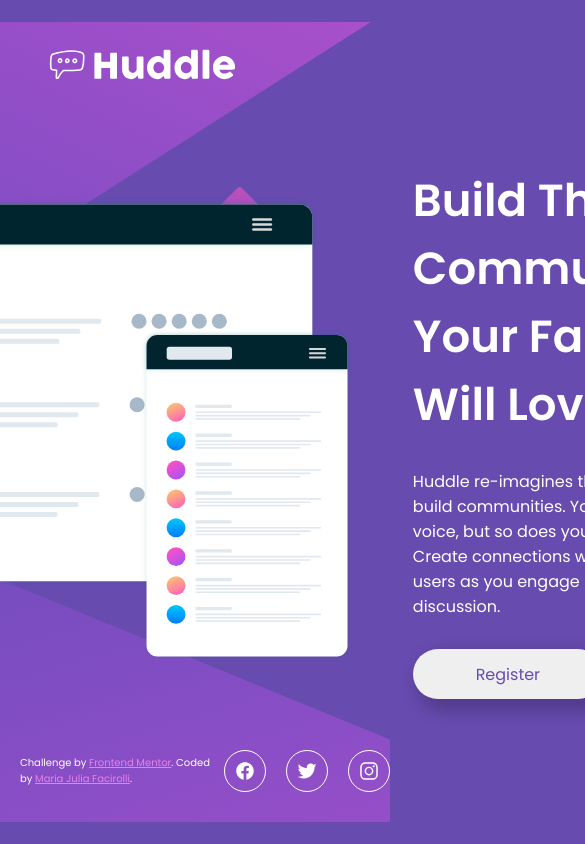
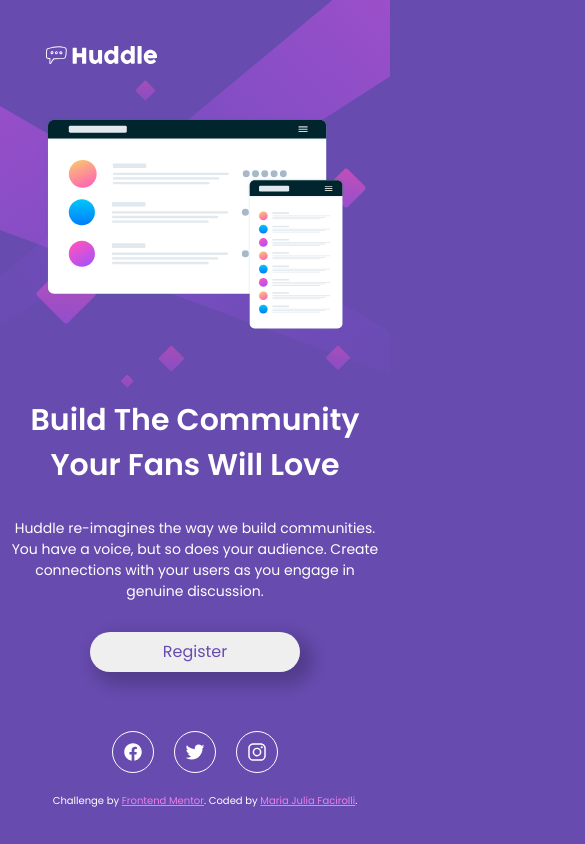
Before and after one commit to MajuFacirolli/huddle, a plain HTML site: page index.html in a window 390 px wide. Shown: the top 844 px of the page, 585 px wide, since content can reach past the window. Drawn offline with nearby package versions, Linux system fonts and the light colour scheme.

Commit message:
responsive design and Update README.md

```diff
--- a/src/style.css
+++ b/src/style.css
@@ -24,7 +24,7 @@ body::before {
 }
 
 header {
-    max-width: 300px;
+    max-height: 300px;
     padding: 40px;
 }
 
@@ -114,3 +114,49 @@ footer .attribution {
 footer .attribution a {
     color: hsl(300, 69%, 71%);
 }
+
+@media screen and (max-width: 980px) {
+    body::before {
+        background-image: url(/src/images/bg-mobile.svg);
+        background-position: top;
+        background-size: contain;
+    }
+
+    header img {
+        max-width: 120px;
+    }
+
+    main {
+        flex-direction: column;
+        justify-content: flex-start;
+    }
+
+    main section img {
+        max-width: 300px;
+    }
+
+    main aside {
+        justify-content: center;
+        align-items: center;
+        max-width: 375px;
+        text-align: center;
+    }
+
+    main aside .title {
+        font-size: 20px;
+    }
+
+    main aside p {
+        font-size: 14px;
+    }
+
+    main aside button {
+        width: 210px;
+        height: 40px;
+    }
+
+    footer {
+        flex-direction: column;
+        gap: 20px;
+    }
+}
```
Also changed, not shown: src/mysolution.png (added), 3 other files.
